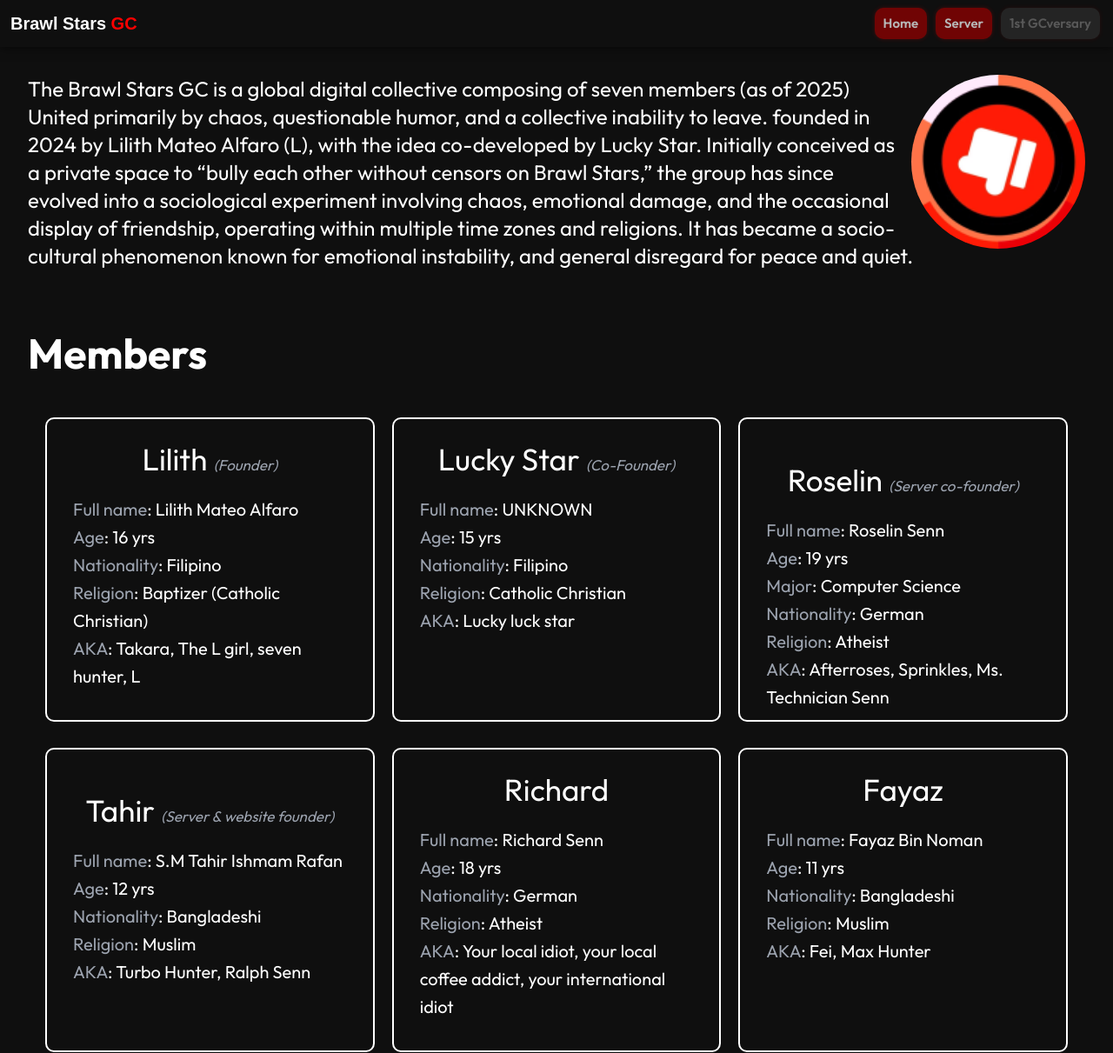
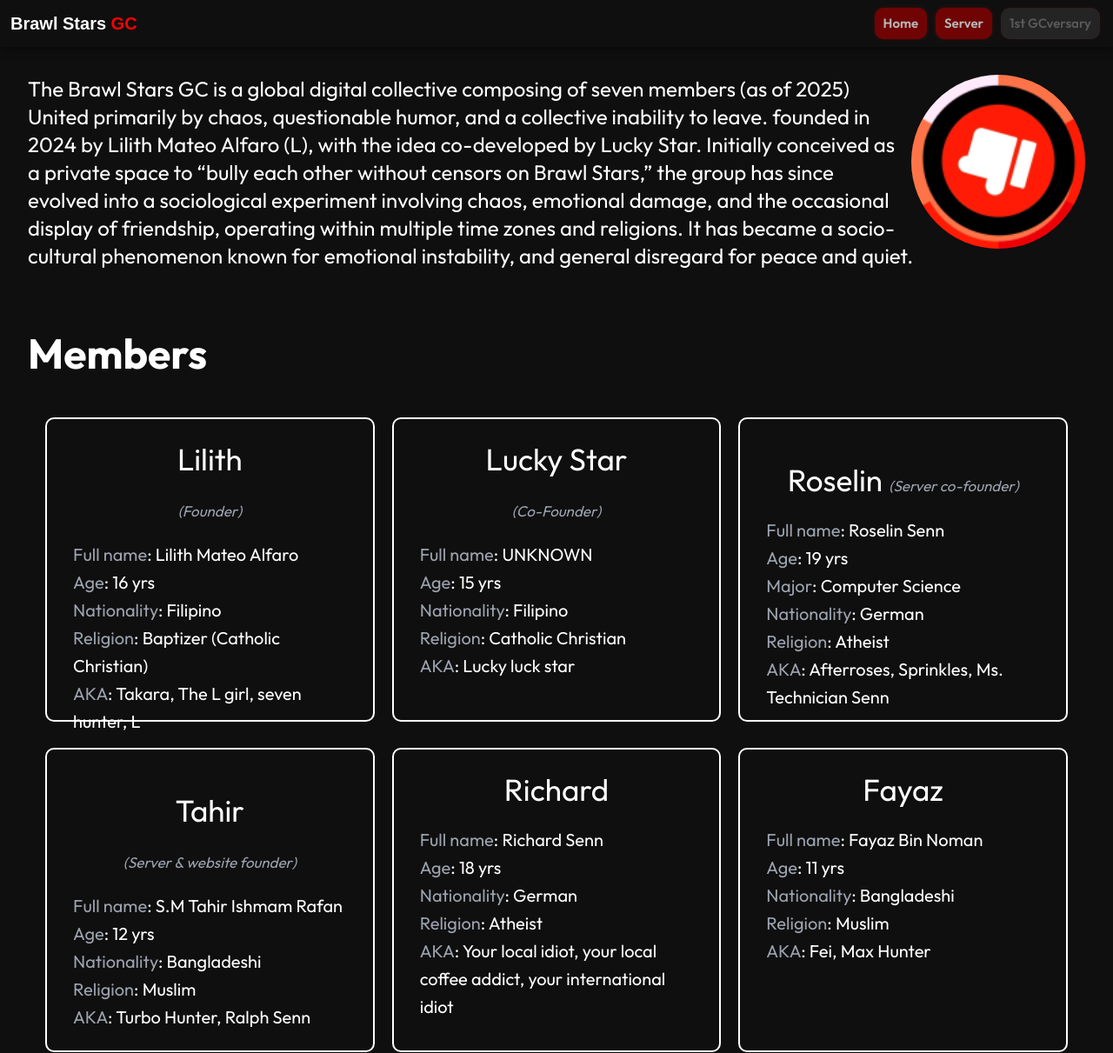
Before and after one commit to Everlast-dev-87/demo, a plain HTML site: page index.html in a window 1280 px wide. Shown: the top 1211 px of the page at 87% size. Drawn offline with nearby package versions, Linux system fonts and the light colour scheme; a web font is replaced by a local one.

Commit message:
Fix HTML encoding issues in index.html

```diff
--- a/index.html
+++ b/index.html
@@ -60,7 +60,7 @@
         <div id="member-cards">
             <div class="member-card">
                 <h2>
-                    Lilith <span style="font-size: 17px;" class="mt-4 text-gray-400 italic">(Founder)</span>
+                    Lilith<br><span style="font-size: 17px;" class="mt-4 text-gray-400 italic">(Founder)</span>
                 </h2>
                 <p class="text-2xl"><span class="mt-4 text-gray-400">Full name</span>: Lilith Mateo Alfaro</p>
                 <p class="text-2xl"><span class="mt-4 text-gray-400">Age</span>: 16 yrs</p>
@@ -73,7 +73,7 @@
 
             <div class="member-card">
                 <h2>
-                    Lucky Star <span style="font-size: 17px;" class="mt-4 text-gray-400 italic">(Co-Founder)</span>
+                    Lucky Star<br><span style="font-size: 17px;" class="mt-4 text-gray-400 italic">(Co-Founder)</span>
                 </h2>
                 <p class="text-2xl"><span class="mt-4 text-gray-400">Full name</span>: UNKNOWN</p>
                 <p class="text-2xl"><span class="mt-4 text-gray-400">Age</span>: 15 yrs</p>
@@ -100,7 +100,7 @@
 
             <div class="member-card">
                 <h2>
-                    Tahir <span style="font-size: 17px;" class="mt-4 text-gray-400 italic">(Server & website founder)</span>
+                    Tahir<br><span style="font-size: 17px;" class="mt-4 text-gray-400 italic">(Server & website founder)</span>
                 </h2>
                 <p class="text-2xl"><span class="mt-4 text-gray-400">Full name</span>: S.M Tahir Ishmam Rafan</p>
                 <p class="text-2xl"><span class="mt-4 text-gray-400">Age</span>: 12 yrs</p>
```
